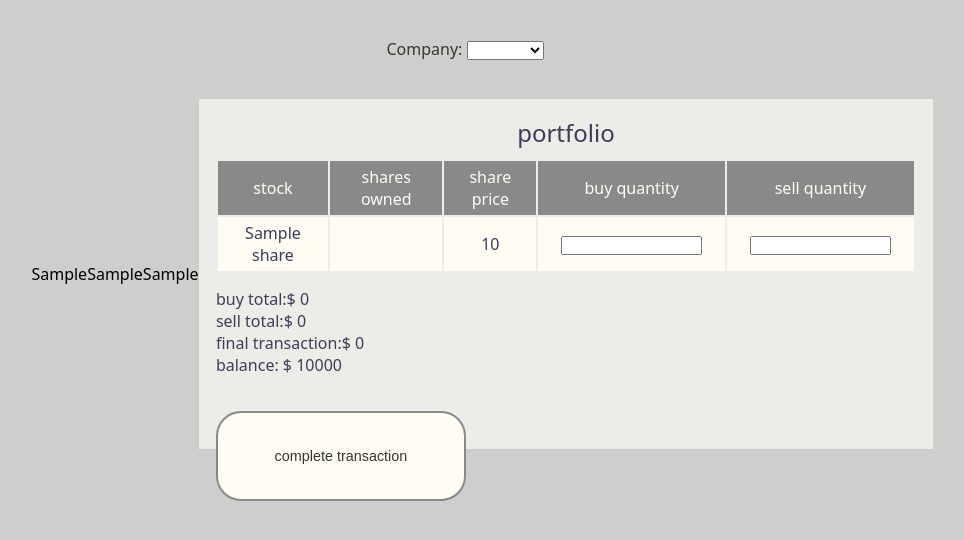
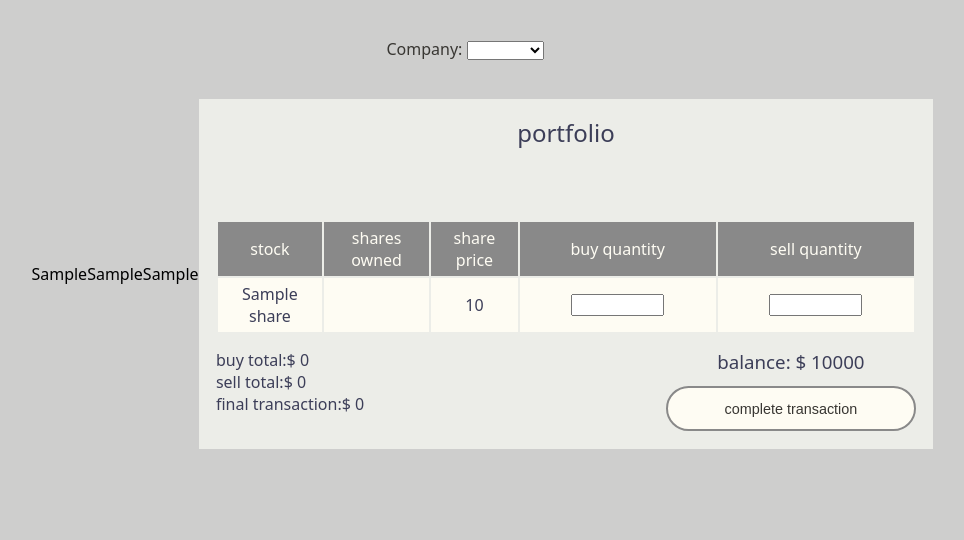
Before and after one commit to hayleypyle/Paper-Trader, a Django app: template website/templates/index.html in a window 1280 px wide. Shown: the part 142-682 px from the top of the page, without its empty margins (175-1139 px from the left). Run offline with Django 5.2, Linux system fonts and the light colour scheme; tables that the repository leaves empty hold one stand-in row (values such as "Sample post"); the template is opened without the code that fills it: values that come from a table or form of the project are taken from there, most other values are stand-ins (such as "Sample title", 1, 10 or a date in 2020).

Commit message:
updated css and javascript code. The complete transaction button now works correctly along with all the math from buying and selling. Limits to not selling stocks you dont have or going into negative money still need to be added in the future

```diff
--- a/website/static/css/styles.css
+++ b/website/static/css/styles.css
@@ -39,7 +39,10 @@
 }
 
 input[type="text"]{
-    width:80%;
+    width:50%;
+    text-align:center;
+    font-size:1rem;
+    color:#383632;
 }
 
 th, td{
@@ -74,19 +77,16 @@
 
 }
 
+.money{
+    display:flex;
+    flex-direction: row;
+    justify-content: space-between;
+}
 
-/* table, th, td{
-    background-color:#ECEDE8;
-
-
-} */
-/*
-th, td {
-    text-align:center;
-    border-bottom:1px solid #383632;
-    background-color: white;
-    color:#383632;
-} */
+.values{
+    display:flex;
+    flex-direction: column;
+}
 
 table{
     width: 700px;
@@ -119,9 +119,18 @@
     font-weight:100;
 }
 
+h3{
+    font-weight:100;
+}
+
 h4{
     font-weight:100;
     font-size:1rem;
+}
+
+.balance-container{
+    text-align: center;
+
 }
 
 .purchase-button{
--- a/website/templates/index.html
+++ b/website/templates/index.html
@@ -77,6 +77,7 @@
         {% endfor %}
     </table>
     <div class="money">
+        <div class="values">
     <h4>buy total:$
         <span id="buy-total">0</span>
     </h4>
@@ -86,13 +87,18 @@
     <h4>final transaction:$
         <span id="transaction-total">0</span>
     </h4>
+</div>
 
-    <h4>balance: $
+<div class="balance-container">
+    <h3>balance: $
         <span class="balance">10000</span>
-    </h4>
+    </h3>
     <button type="submit" id= "complete-transaction" class="purchase-button">complete transaction</button>
     <div id="warning"></div>
     </div>
+</div>
+
+
 </form>
 
 </div>
@@ -147,6 +153,7 @@
                     const buyTotalElement = document.getElementById('buy-total');
                     buyTotalElement.textContent = totalBuy.toFixed(2)
                     updateTransactionTotal();
+                    totalBuy = "0";
 
                 });
 
@@ -173,6 +180,7 @@
                 const sellTotalElement = document.getElementById('sell-total');
                 sellTotalElement.textContent = totalSell.toFixed(2)
                 updateTransactionTotal();
+                totalSell="0"
 
             });
 
@@ -187,8 +195,7 @@
                 const transactionTotal = parseFloat(totalBuy) + parseFloat(totalSell);
                 transactionTotalElement.textContent = transactionTotal.toFixed(2);
 
-                //Current error if you enter quantities after hitting complete
-                //transaction the results for final transaction are incorrect occassionaly.
+
 
         }
 
```
